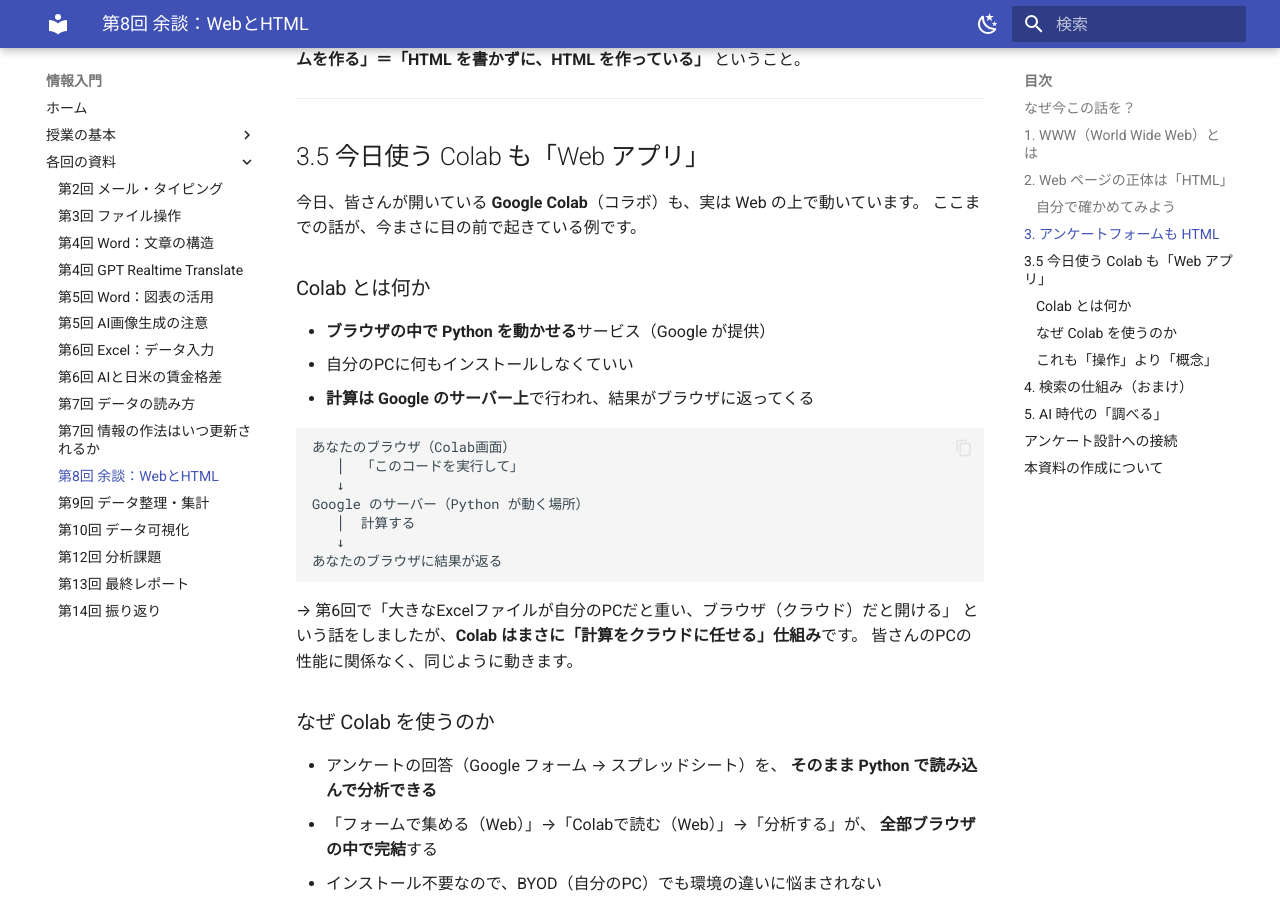
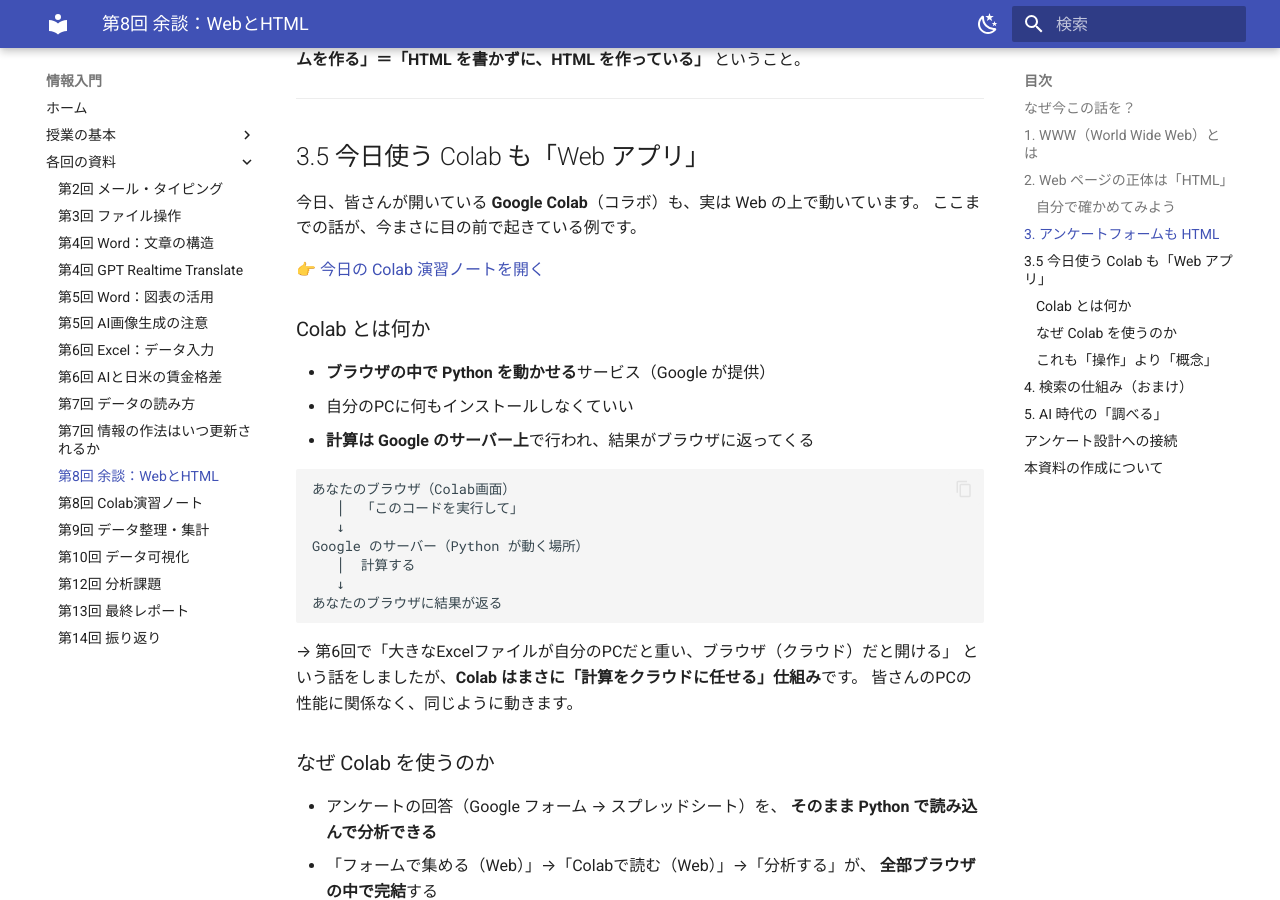
Before and after one commit to aonoa68/joho-nyumon, an MkDocs documentation site: the page built from docs/week08-web-html.md, in a window 1280 px wide and 900 px high, scrolled down 1839 px. Built offline with MkDocs 1.6.1 and Material for MkDocs 9.7.7, drawn with Linux system fonts in a browser that asks for light colours.

Commit message:
第8回Colab演習ノートをナビと本文に追加
Co-Authored-By: Claude Opus 4.8 (1M context) <noreply@anthropic.com>

```diff
--- a/docs/week08-web-html.md
+++ b/docs/week08-web-html.md
@@ -81,6 +81,8 @@ Google フォームや Microsoft フォームの「ラジオボタン」「チ
 今日、皆さんが開いている **Google Colab**（コラボ）も、実は Web の上で動いています。
 ここまでの話が、今まさに目の前で起きている例です。
 
+👉 [今日の Colab 演習ノートを開く](https://colab.research.google.com/drive/1GSgHtj9yiGqYRclslQMWlQsNGMQ52ild?usp=sharing)
+
 ### Colab とは何か
 
 - **ブラウザの中で Python を動かせる**サービス（Google が提供）
--- a/mkdocs.yml
+++ b/mkdocs.yml
@@ -74,6 +74,7 @@ nav:
       - 第7回 データの読み方: week07.md
       - 第7回 情報の作法はいつ更新されるか: week07-info-norms.md
       - 第8回 余談：WebとHTML: week08-web-html.md
+      - 第8回 Colab演習ノート: https://colab.research.google.com/drive/1GSgHtj9yiGqYRclslQMWlQsNGMQ52ild?usp=sharing
       - 第9回 データ整理・集計: week09.md
       - 第10回 データ可視化: week10.md
       - 第12回 分析課題: week12.md
```
